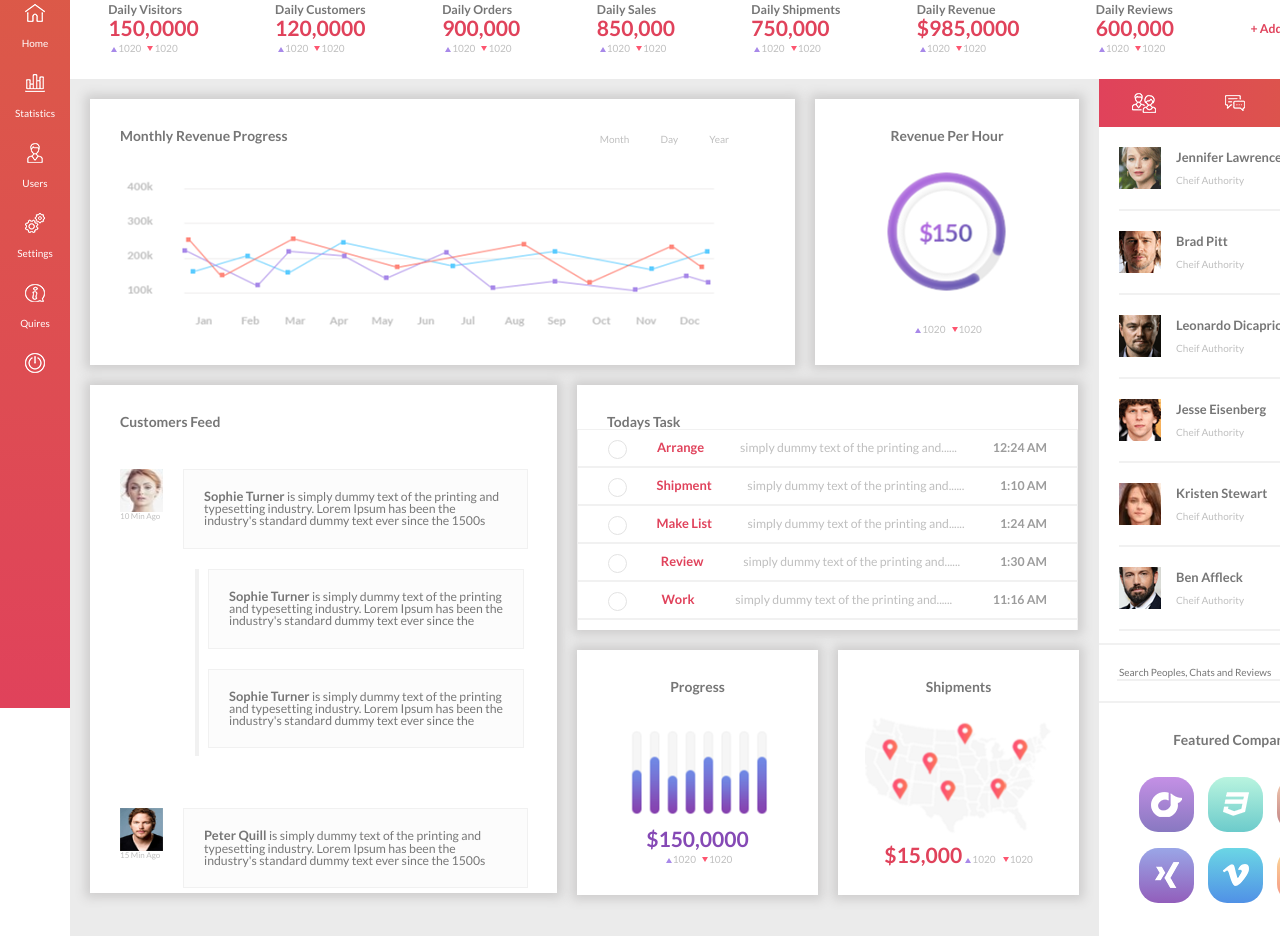
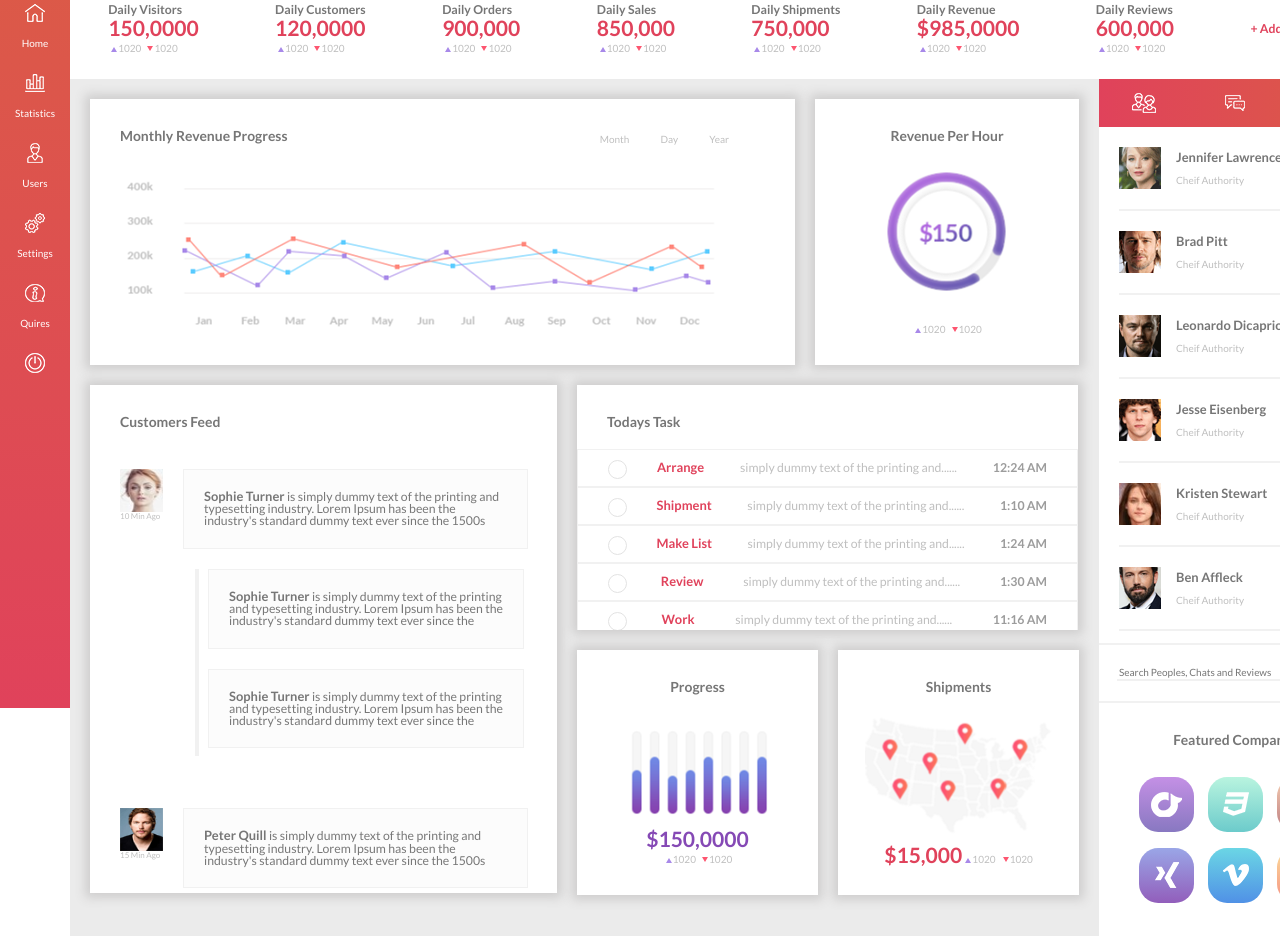
Before and after one commit to kireally/dashboard, a plain HTML site: page index.html in a window 1280 px wide. Shown: the part 92-1028 px from the top of the page. Drawn offline with Linux system fonts and the light colour scheme.

```diff
--- a/source/scss/components/_main.scss
+++ b/source/scss/components/_main.scss
@@ -248,10 +248,6 @@
         margin-top: 20px;
     }
 
-    &__task-list:last-child {
-        margin-top: 0;
-    }
-
     &__task-item {
         @include flexible(row, space-between, center);
         padding: 10px 30px;
```
Also changed, not shown: source/style/main.css.
